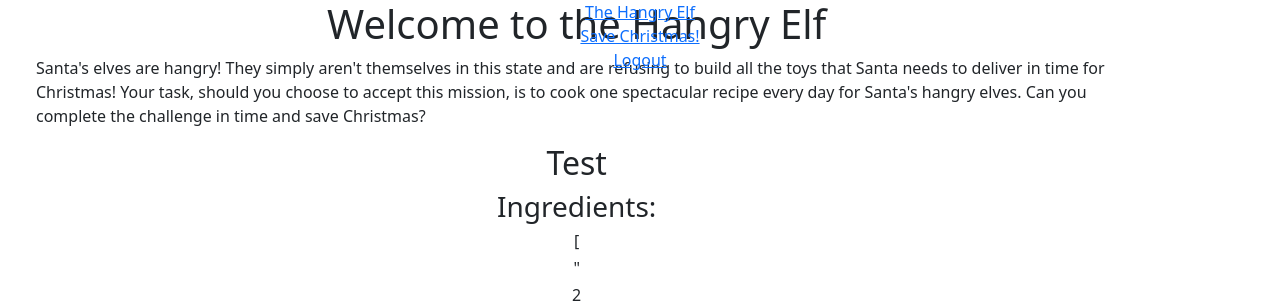
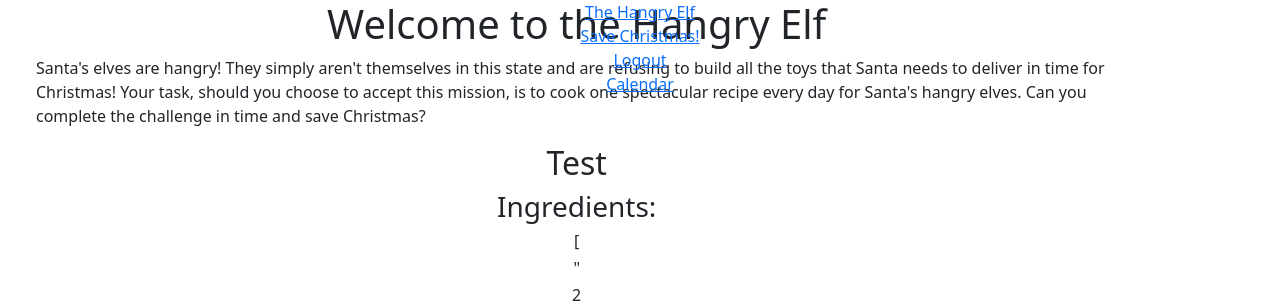
Before and after one commit to Jays-T/xmas_hacathon, a Django app: page /add_recipe/show_recipes/ in a window 1280 px wide. Shown: the top 305 px of the page. Run offline with Django 3.2, Linux system fonts and the light colour scheme; the visitor is signed in with stand-in values (Sample User, id 1); data comes from the database, SQL or seed files in the repository.

Commit message:
Set up the template and connect with views and urls the template for the calendar

```diff
--- /dev/null
+++ b/advent_calendar/urls.py
@@ -0,0 +1,6 @@
+from django.urls import path
+from . import views
+
+urlpatterns = [
+    path('', views.advent, name='calendar'),
+]
--- a/advent_calendar/views.py
+++ b/advent_calendar/views.py
@@ -1,3 +1,9 @@
 from django.shortcuts import render
 
 # Create your views here.
+
+
+def advent(request):
+    """ A view to return calendar page """
+
+    return render(request, 'advent_calendar/advent.html')
--- a/templates/base.html
+++ b/templates/base.html
@@ -50,12 +50,18 @@
             <li>
               <a href="{% url 'account_logout' %}" class="">Logout</a>
             </li>
+            <li>
+              <a href="{% url 'calendar' %}" class="">Calendar</a>
+            </li>
             {% else %}
             <li>
               <a href="{% url 'account_signup' %}" class="">Register</a>
             </li>
             <li>
               <a href="{% url 'account_login' %}" class="">Login</a>
+            </li>
+            <li>
+              <a href="{% url 'calendar' %}" class="">Calendar</a>
             </li>
           {% endif %}
         </ul>
--- a/the_hangry_elf/settings.py
+++ b/the_hangry_elf/settings.py
@@ -58,6 +58,7 @@
     'northpole',
     'profiles',
     'recipes',
+    'advent_calendar',
 ]
 
 MIDDLEWARE = [
--- a/the_hangry_elf/urls.py
+++ b/the_hangry_elf/urls.py
@@ -23,5 +23,6 @@
     path('accounts/', include('allauth.urls')),
     path('', include('northpole.urls')),
     path('feed-the-elves/', include('profiles.urls')),
-    path('add_recipe/', include('recipes.urls'))
+    path('add_recipe/', include('recipes.urls')),
+    path('calendar/', include('advent_calendar.urls'))
 ] + static(settings.MEDIA_URL, document_root=settings.MEDIA_ROOT)
```
Also changed, not shown: advent_calendar/templates/advent_calendar/advent.html (renamed from advent_calendar/templates/advent/advent.html).
